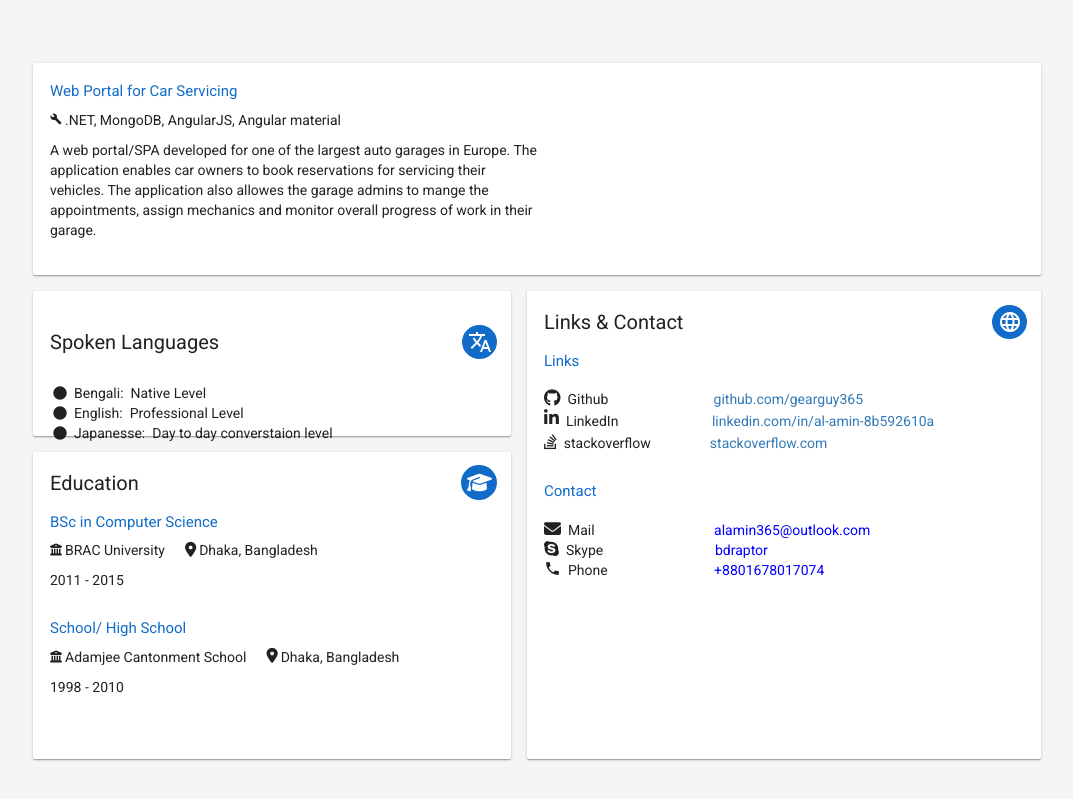
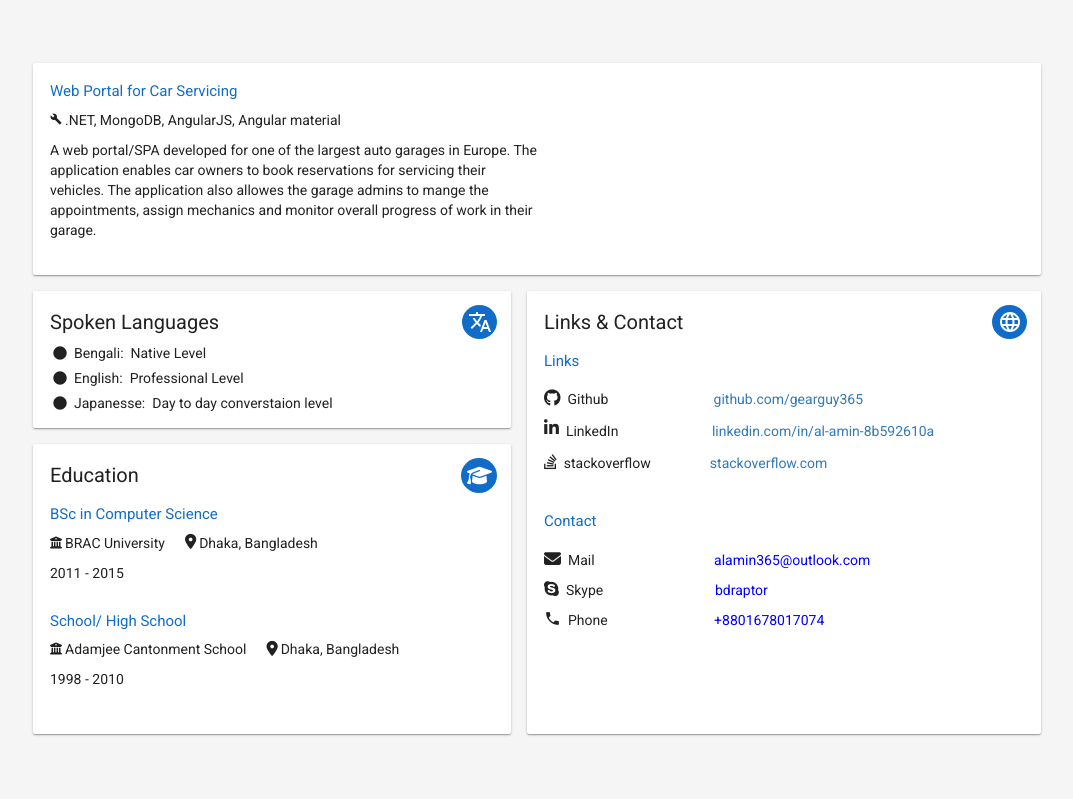
Before and after one commit to gearguy365/aboutamin, a website: page index.html in a window 1280 px wide. Shown: the part 1244-2043 px from the top of the page, without its empty margins (103-1176 px from the left). Drawn offline with Linux system fonts and the light colour scheme; some packages are replaced by stand-ins of ours.

Commit message:
added margins

```diff
--- a/index.html
+++ b/index.html
@@ -100,6 +100,14 @@
             height: 30px;
             width: 25px;
             padding-top: 3px;
+        }
+
+        .padding-bottom-10 {
+            padding-bottom: 10px !important;
+        }
+
+        .padding-bottom-5 {
+            padding-bottom: 5px !important;
         }
 
     </style>
@@ -373,9 +381,9 @@
                             <div layout="row" style="padding-bottom: 500px;">
                                 <div layout="column" flex>
                                     <!-- SPOKEN LANGUAGES -->
-                                    <div layout="column" flex>
+                                    <!-- <div layout="column" flex> -->
                                         <md-card md-theme="default" style="padding:10px" flex="30">
-                                            <md-card-title layout="row" layout-align="space-between center" style="padding-top: 20px; padding-bottom: 20px;">
+                                            <md-card-title layout="row" layout-align="space-between center">
                                                 <md-card-title-text style="padding-left: 7px" flex>
                                                     <h4 style="font-size: 20px">Spoken Languages</h4>
                                                     <!-- <span class="md-subhead">Large</span> -->
@@ -391,17 +399,17 @@
                                                 <div layout="row">
                                                     <div layout="column" flex="80" layout-align="center start">
                                                         <div layout="column"  flex>
-                                                            <div layout="row" layout-align="start center">
+                                                            <div layout="row" layout-align="start center" class="padding-bottom-5">
                                                                 <i class="material-icons font-20">fiber_manual_record</i>
                                                                 <span class="font-14" style="padding-left: 4px">Bengali: &nbsp;</span>
                                                                 <span>Native Level</span>
                                                             </div>
-                                                            <div layout="row" layout-align="start center">
+                                                            <div layout="row" layout-align="start center" class="padding-bottom-5">
                                                                 <i class="material-icons font-20">fiber_manual_record</i>
                                                                 <span class="font-14" style="padding-left: 4px">English: &nbsp;</span>
                                                                 <span>Professional Level</span>
                                                             </div>
-                                                            <div layout="row" layout-align="start center">
+                                                            <div layout="row" layout-align="start center" class="padding-bottom-5">
                                                                 <i class="material-icons font-20">fiber_manual_record</i>
                                                                 <span class="font-14" style="padding-left: 4px">Japanesse: &nbsp;</span>
                                                                 <span>Day to day converstaion level</span>
@@ -463,7 +471,7 @@
                                                 </div>
                                             </md-card-actions>
                                         </md-card>
-                                    </div>
+                                    <!-- </div> -->
 
                                 </div>
                                 <!-- CONTACTS -->
@@ -489,17 +497,17 @@
                                                         <h4 style="font-size: 15px; color: #106cc8;">Links</h4>
                                                     </div>
                                                     <div layout="column" style="padding-top: 10px;">
-                                                        <div layout="row" layout-align="start center" flex>
+                                                        <div layout="row" layout-align="start center" flex class="padding-bottom-10">
                                                             <i class="fa fa-github" style="font-size: 17px; padding-right: 7px; padding-bottom: 3px;" aria-hidden="true"></i>
                                                             <span flex="30">Github</span>
                                                             <a href="https://github.com/gearguy365">github.com/gearguy365</a>
                                                         </div>
-                                                        <div layout="row" layout-align="start center">
+                                                        <div layout="row" layout-align="start center" class="padding-bottom-10">
                                                             <i class="fa fa-linkedin" aria-hidden="true" style="font-size: 17px; padding-right: 7px; padding-bottom: 7px;"></i>
                                                             <span flex="30">LinkedIn</span>
                                                             <a href="https://www.linkedin.com/in/al-amin-8b592610a">linkedin.com/in/al-amin-8b592610a</a>
                                                         </div>
-                                                        <div layout="row" layout-align="start center">
+                                                        <div layout="row" layout-align="start center" class="padding-bottom-10">
                                                             <i class="fa fa-stack-overflow" aria-hidden="true" style="font-size: 17px; padding-right: 7px; padding-bottom: 3px;"></i>
                                                             <span flex="30">stackoverflow</span>
                                                             <a href="http://stackoverflow.com/users/3912900/amin365">stackoverflow.com</a>
@@ -509,17 +517,17 @@
                                                         <h4 style="font-size: 15px; color: #106cc8;">Contact</h4>
                                                     </div>
                                                     <div layout="column" style="padding-top: 10px;">
-                                                        <div layout="row" layout-align="start center" flex>
+                                                        <div layout="row" layout-align="start center" flex class="padding-bottom-10">
                                                             <i class="fa fa-envelope" style="font-size: 17px; padding-right: 7px; padding-bottom: 3px;" aria-hidden="true"></i>
                                                             <span flex="30">Mail</span>
                                                             <span style="color: blue;">alamin365@outlook.com</span>
                                                         </div>
-                                                        <div layout="row" layout-align="start center">
+                                                        <div layout="row" layout-align="start center" class="padding-bottom-10">
                                                             <i class="fa fa-skype" aria-hidden="true" style="font-size: 17px; padding-right: 7px; padding-bottom: 3px;"></i>
                                                             <span flex="30">Skype</span>
                                                             <span style="color: blue; padding-left: 3px;">bdraptor</span>
                                                         </div>
-                                                        <div layout="row" layout-align="start center">
+                                                        <div layout="row" layout-align="start center" class="padding-bottom-10">
                                                             <i class="material-icons" style="font-size: 17px; padding-right: 7px; padding-bottom: 3px;">phone</i>
                                                             <span flex="30">Phone</span>
                                                             <span style="color: blue;">+8801678017074</span>
```
